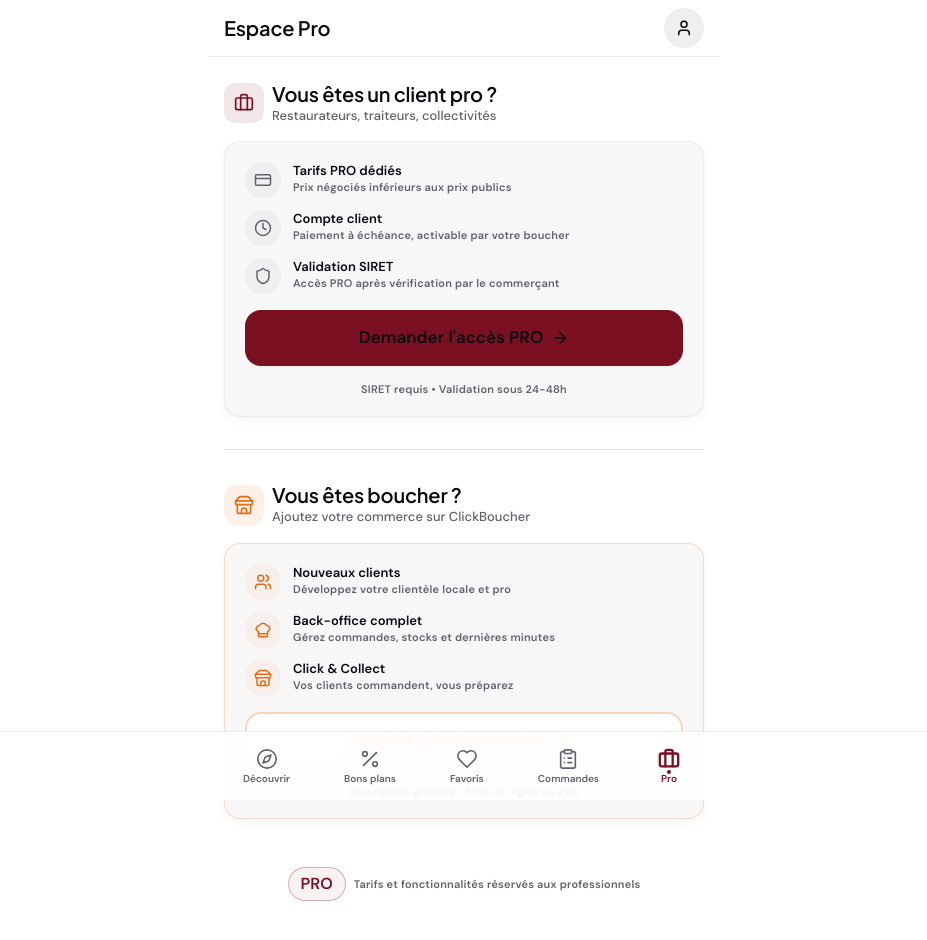
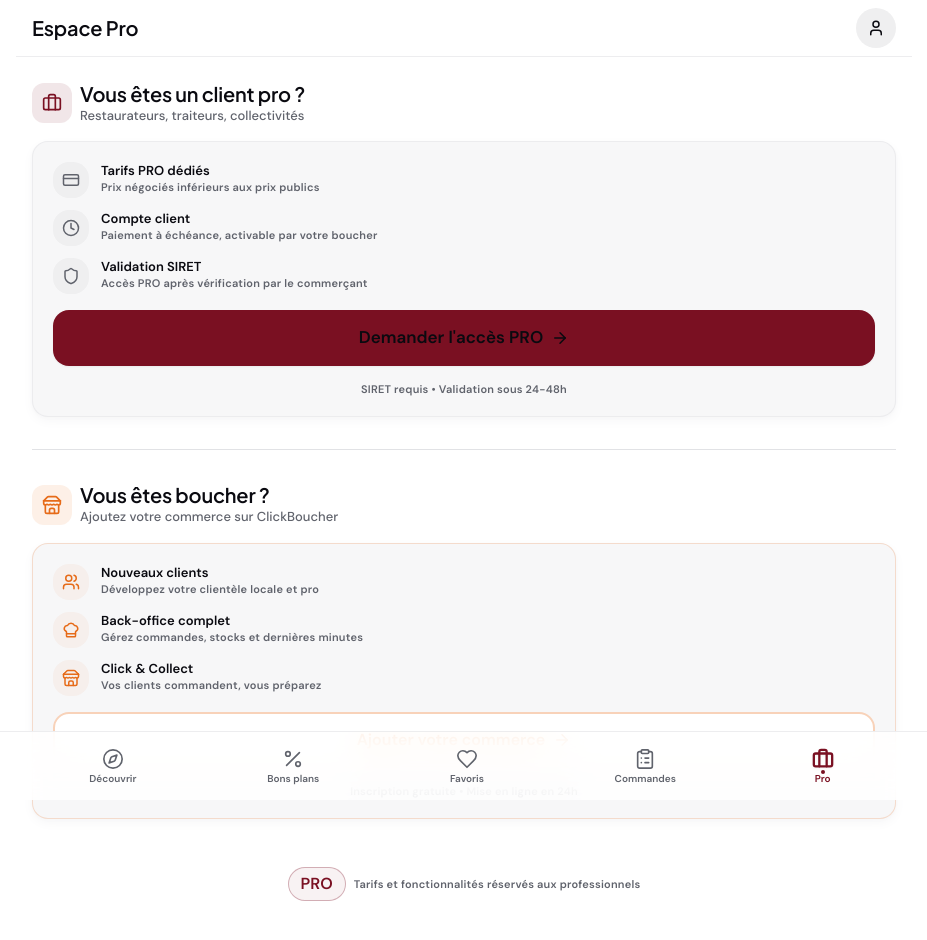
Before and after one commit to eltarik73/clickboucher, a Next.js app: page /pro in a window 1280 px wide. Shown: the top 940 px of the page, without its empty margins (176-1103 px from the left). Built offline with nearby package versions, Linux system fonts and the light colour scheme.

Commit message:
design: full width responsive layout

```diff
--- a/src/app/(boucher)/dashboard/layout.tsx
+++ b/src/app/(boucher)/dashboard/layout.tsx
@@ -161,7 +161,7 @@
       </nav>
 
       {/* ── Content ─── */}
-      <main className="max-w-3xl mx-auto">{children}</main>
+      <main className="max-w-5xl mx-auto">{children}</main>
     </div>
   );
 }
--- a/src/app/(client)/decouvrir/page.tsx
+++ b/src/app/(client)/decouvrir/page.tsx
@@ -72,7 +72,7 @@
 
       {/* Shops */}
       <SectionHeader title="Boucheries à Chambéry" subtitle={`${filteredShops.length} résultats`} />
-      <div className="px-4 pb-6 space-y-4">
+      <div className="px-4 pb-6 grid grid-cols-1 md:grid-cols-2 lg:grid-cols-3 gap-4">
         {filteredShops.map((shop) => (
           <ShopCard key={shop.slug} {...shop} />
         ))}
--- a/src/app/layout.tsx
+++ b/src/app/layout.tsx
@@ -47,7 +47,7 @@
 }>) {
   return (
     <html lang="fr" className={`${dmSans.variable} ${plusJakarta.variable}`}>
-      <body className="min-h-dvh bg-background antialiased">
+      <body className="min-h-dvh bg-gradient-to-b from-background to-muted/30 antialiased">
         <CartProvider>
           {children}
         </CartProvider>
--- a/src/components/layout/bottom-nav.tsx
+++ b/src/components/layout/bottom-nav.tsx
@@ -50,7 +50,7 @@
         paddingBottom: "env(safe-area-inset-bottom, 0px)",
       }}
     >
-      <div className="mx-auto flex h-[4.25rem] max-w-lg items-center justify-around px-2">
+      <div className="mx-auto flex h-[4.25rem] max-w-4xl items-center justify-around px-2">
         {NAV_ITEMS.map((item) => {
           const isActive =
             pathname === item.href || pathname.startsWith(item.href + "/");
--- a/src/components/layout/client-header.tsx
+++ b/src/components/layout/client-header.tsx
@@ -27,7 +27,7 @@
         className
       )}
     >
-      <div className="mx-auto flex h-14 max-w-lg items-center justify-between px-4">
+      <div className="mx-auto flex h-14 max-w-4xl items-center justify-between px-4">
         {/* Left: Location or Title */}
         <div className="flex items-center gap-2 min-w-0 flex-1">
           {showLocation ? (
--- a/src/components/layout/page-container.tsx
+++ b/src/components/layout/page-container.tsx
@@ -15,7 +15,7 @@
   return (
     <main
       className={cn(
-        "mx-auto max-w-lg min-h-dvh",
+        "mx-auto min-h-dvh w-full max-w-4xl",
         padBottom && "pb-safe",
         className
       )}
```
